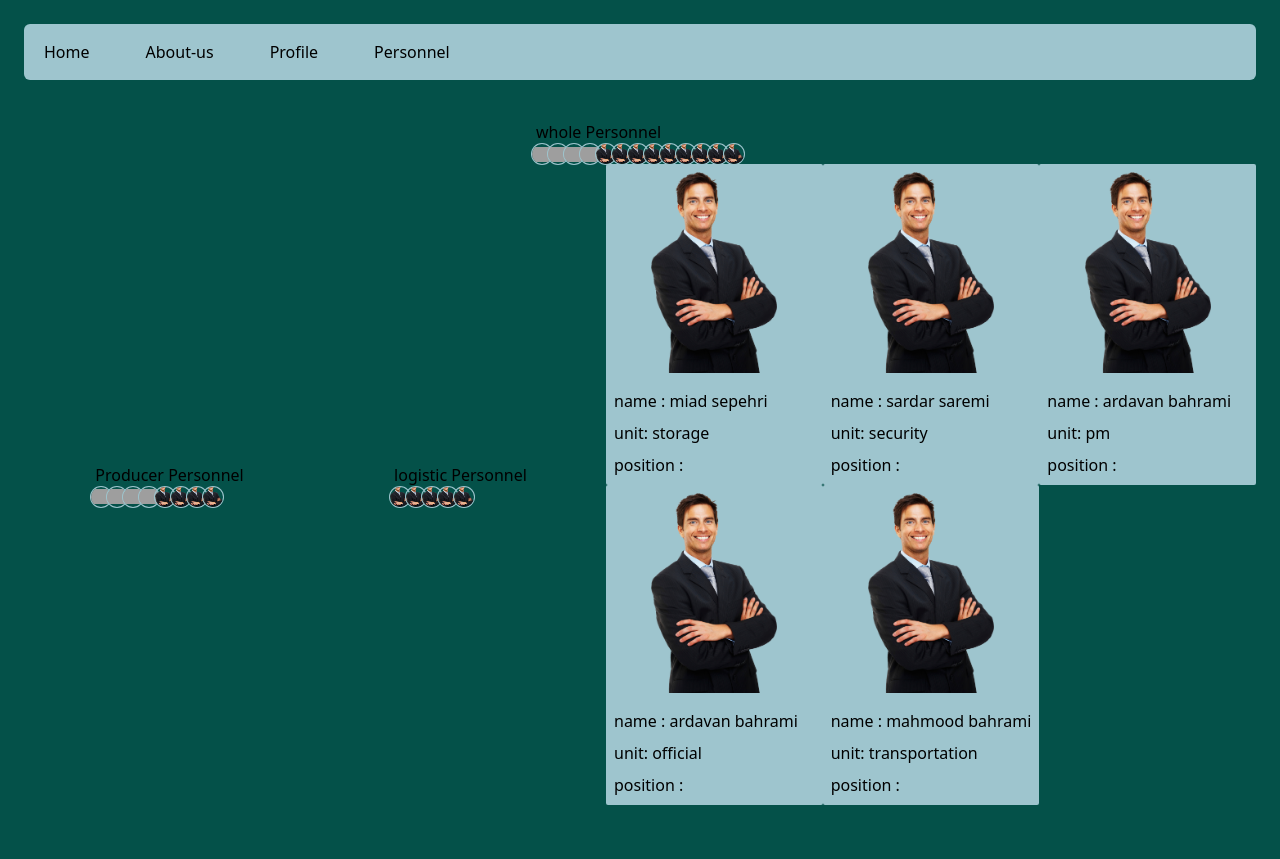
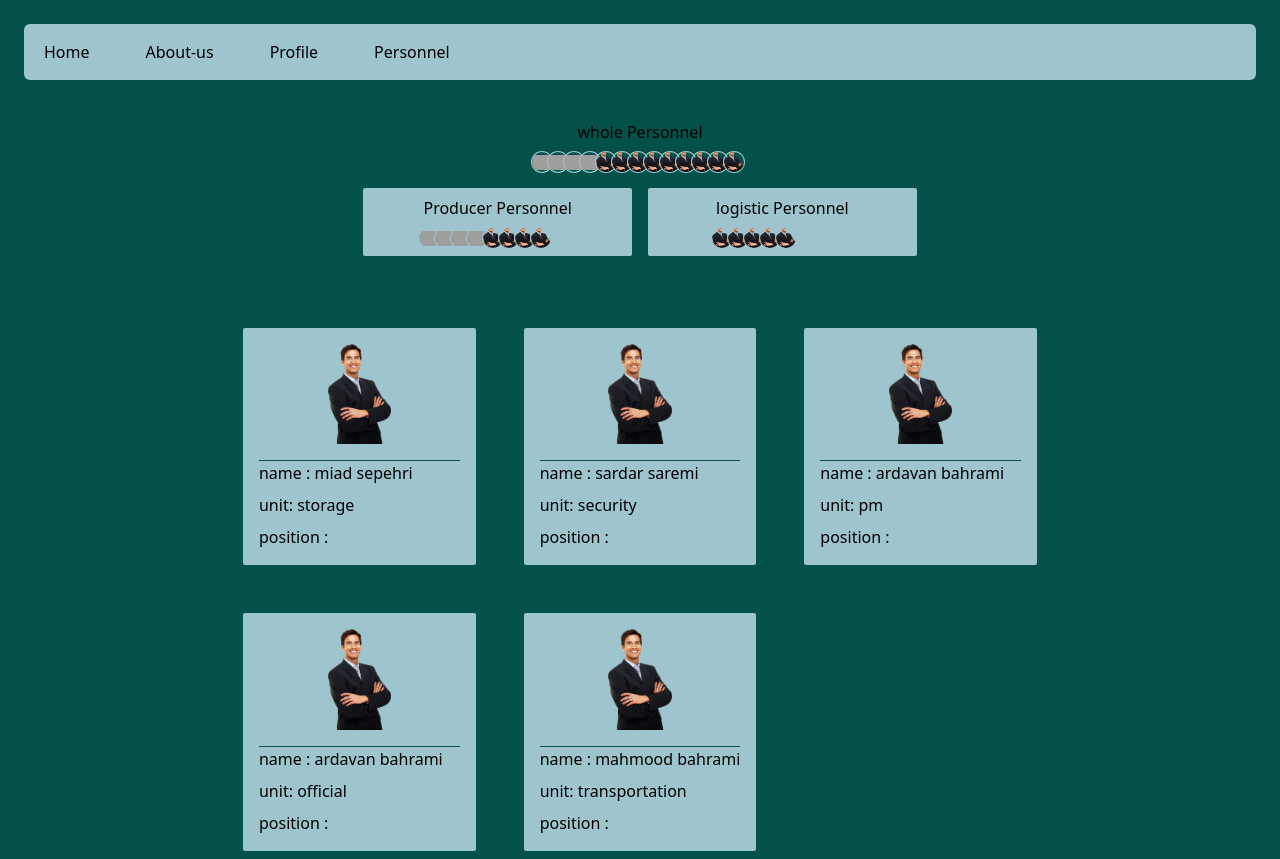
Before and after one commit to Arman-Abbasian/app_with_react_router_dom, a React (Create React App) app: page /profile/logisticPersonnel in a window 1280 px wide. Before the commit the page ends 813 px from the top, so only its background shows below. Built offline with nearby package versions, Linux system fonts and the light colour scheme; data requests are answered from the project's data file; grey boxes are pictures that could not be loaded.

Commit message:
make some changes in Profile page

```diff
--- a/src/components/PersonnelCard.jsx
+++ b/src/components/PersonnelCard.jsx
@@ -1,8 +1,8 @@
 const PersonnelCard = ({name,unit,position,image}) => {
     return (
-        <div className="flex flex-col gap-4 max-w-sm p-2 rounded-sm bg-project-light-sky">
-            <div class="aspect-w-1 aspect-h-1">
-                <img src={image} alt={name} class="w-full h-full object-center object-contain" />
+        <div className="flex flex-col gap-4 max-w-sm p-4 rounded-sm bg-project-light-sky divide-y  divide-project-dark-green">
+            <div class="aspect-w-2 aspect-h-1">
+                <img src={image} alt={name} class="w-full  h-full object-center object-contain" />
             </div>
             <div className="flex flex-col gap-2">
                 <p>name : {name}</p>
--- a/src/pages/LogisticPersonnel.jsx
+++ b/src/pages/LogisticPersonnel.jsx
@@ -11,10 +11,10 @@ const LogisticPersonnel = () => {
         .catch(err=>toast.error(err.message))
     },[]);
     return (
-        <div className="grid md:grid-cols-2 lg:grid-cols-3">
+        <div className="grid md:grid-cols-2 lg:grid-cols-3 gap-12">
             {wholeLogisticPersonnel &&
                 wholeLogisticPersonnel.map(item=>(
-                    <PersonnelCard name={item.name} unit={item.unit }position={item.position} image={item.image} />
+                    <PersonnelCard name={item.name} unit={item.unit } position={item.position} image={item.image} />
                 ))
             }
         </div>
--- a/src/pages/ProducerPersonnel.jsx
+++ b/src/pages/ProducerPersonnel.jsx
@@ -12,10 +12,10 @@ const ProducerPersonnel = () => {
     },[]);
 
     return (
-        <div className="grid md:grid-cols-2 lg:grid-cols-3 gap-4">
+        <div className="grid md:grid-cols-2 lg:grid-cols-3 gap-12">
             {wholeProducerPersonnel &&
                 wholeProducerPersonnel.map(item=>(
-                    <PersonnelCard name={item.name} unit={item.unit }position={item.position} image={item.image} />
+                    <PersonnelCard name={item.name} unit={item.unit} position={item.position} image={item.image} />
                 ))
             }
         </div>
--- a/src/pages/Profile.jsx
+++ b/src/pages/Profile.jsx
@@ -25,30 +25,32 @@ const Profile = () => {
         .catch(err=>toast.error(err.message))
     },[]);
     return (
-        <div className="flex justify-between items-center flex-wrap">
+        <div className="flex flex-col gap-8 justify-center items-center">
+            <div className="flex justify-between items-center flex-wrap gap-4 mb-10">
                 <div className="w-full flex justify-center items-center">
                     {wholePersonnel &&
                         <Link to={`/profile/producerPersonnel`}>
-                    <h2>whole Personnel</h2>
+                        <h2 className="text-center mb-2">whole Personnel</h2>
                         <PersonnelCarousel personnel={wholePersonnel} />
                     </Link>
                     }
                 </div>
-            <div className="flex-1 flex justify-center items-center flex-wrap">
+                <div className="flex-1 flex justify-center items-center bg-project-light-sky rounded-sm p-2">
                     {wholeProducerPersonnel &&
                         <Link to={`/profile/producerPersonnel`}>
-                    <h2>Producer Personnel</h2>
+                        <h2 className="text-center mb-2">Producer Personnel</h2>
                         <PersonnelCarousel personnel={wholeProducerPersonnel} />
                     </Link>
                     }
                 </div>
-            <div className="flex-1 flex justify-center items-center">
+                <div className="flex-1 flex justify-center items-center bg-project-light-sky rounded-sm p-2">
                     {wholeLogisticPersonnel &&
                         <Link to={`/profile/logisticPersonnel`}>
-                    <h2>logistic Personnel</h2>
+                        <h2 className="text-center mb-2">logistic Personnel</h2>
                         <PersonnelCarousel personnel={wholeLogisticPersonnel} />
                     </Link>
                     }
+                </div>
             </div>
             <Outlet />
         </div>
```
Lines whose indentation alone changed are shown as unchanged.
